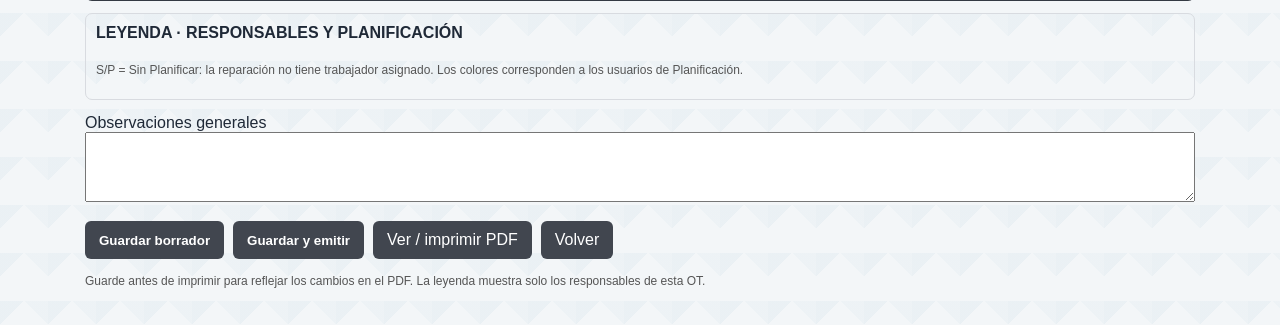
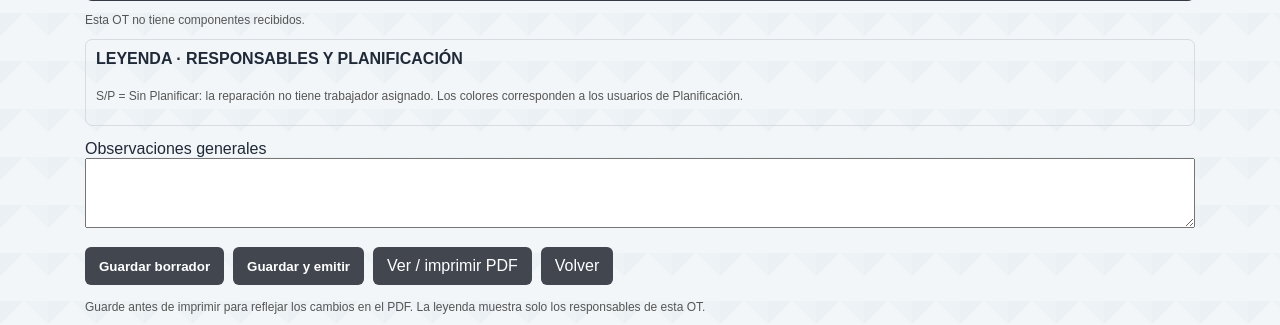
Before and after one commit to javierzurita81/ingepro-rp, a Flask app: template templates/ot_interna_editar.html in a window 1280 px wide. Shown: the part 179-504 px from the top of the page. Run offline with Flask 3, Linux system fonts and the light colour scheme; the template is opened without the code that fills it, so the values that code supplies are empty; some libraries are stand-ins or nearby versions.

Commit message:
Add files via upload

```diff
--- a/templates/ot_interna_editar.html
+++ b/templates/ot_interna_editar.html
@@ -14,7 +14,8 @@
 <div id="{{prefix}}pick" class="oti-picker oti-hidden"><button type="button" onclick="otiWorker('{{prefix}}','', 'S/P', '', '')"><span class="oti-sp" style="padding:4px">S/P</span> Sin planificar</button>{% for t in trabajadores %}<button type="button" onclick="otiWorker('{{prefix}}',{{t.nombre|tojson}},{{(t.sigla or t.nombre[:2])|tojson}},{{(t|color_trabajador)|tojson}},{{t.nombre|tojson}})"><span style="background:{{t|color_trabajador}};color:white;padding:4px;border-radius:3px">{{t.sigla or t.nombre[:2]}}</span> {{t.nombre}}</button>{% endfor %}</div>
 <input type="hidden" id="{{prefix}}responsable" name="{{prefix}}responsable" value="{{e.responsable or ''}}">
 <div id="{{prefix}}edit" class="oti-extra oti-hidden"><label>Reparación <input name="{{prefix}}nombre" value="{{e.nombre}}" required></label><label>Horas estimadas <input type="number" min="0" step="0.25" name="{{prefix}}horas" value="{{e.horas}}"></label><label>Instrucciones técnicas <textarea name="{{prefix}}instrucciones" rows="2">{{e.instrucciones}}</textarea></label><label>Estado <select name="{{prefix}}estado">{% for estado in ['Pendiente','En ejecución','Terminada'] %}<option {% if e.estado==estado %}selected{% endif %}>{{estado}}</option>{% endfor %}</select></label></div></div>
-{% endfor %}</section>{% endfor %}
+{% else %}<div class="oti-step oti-info" style="padding:12px">Componente recibido sin reparaciones registradas. Configure sus reparaciones en el Maestro o en Planificación para incorporarlas a esta OT interna.</div>
+{% endfor %}</section>{% else %}<p class="oti-info">Esta OT no tiene componentes recibidos.</p>{% endfor %}
 <div class="oti-legend"><b>LEYENDA · RESPONSABLES Y PLANIFICACIÓN</b><div class="oti-legend-items" id="oti-legend-items" style="margin-top:9px"></div><p class="oti-info">S/P = Sin Planificar: la reparación no tiene trabajador asignado. Los colores corresponden a los usuarios de Planificación.</p></div>
 <label style="display:block;margin-top:14px">Observaciones generales<textarea name="observaciones" style="width:100%;min-height:70px">{{doc.observaciones or ''}}</textarea></label>
 <div style="display:flex;flex-wrap:wrap;gap:9px;margin:15px 0"><button class="oti-btn" name="accion" value="guardar">Guardar borrador</button><button class="oti-btn" name="accion" value="emitir">Guardar y emitir</button><a class="oti-btn" href="{{url_for('oti_pdf',id=doc.id)}}" target="_blank">Ver / imprimir PDF</a><a class="oti-btn" href="{{url_for('oti_lista')}}">Volver</a></div>
```
